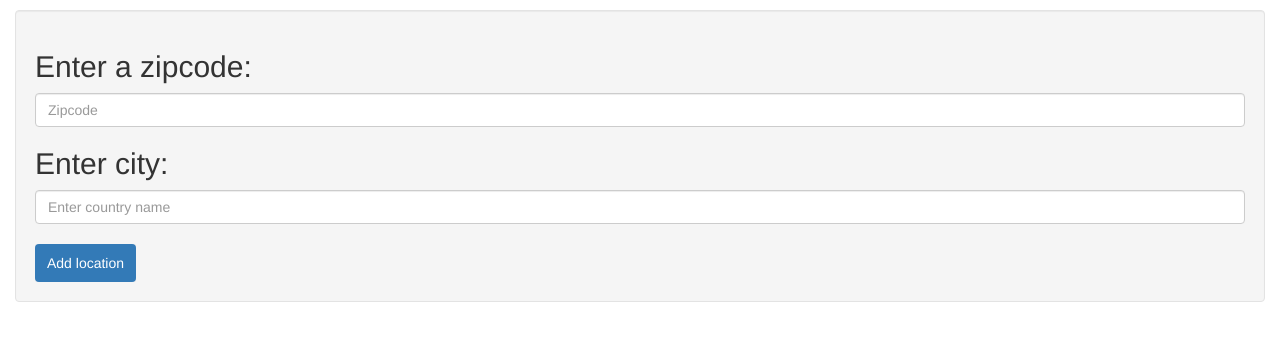
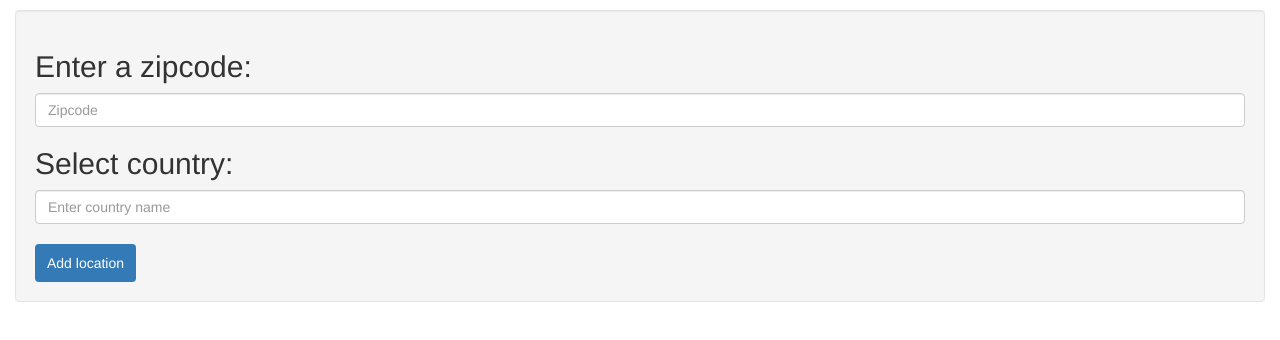
Before and after one commit to khristop/angular-certification, an Angular app: page / in a window 1280 px wide. Shown: the top 340 px of the page. Built offline with nearby package versions, Linux system fonts and the light colour scheme.

Commit message:
:sparkles: Update  title

```diff
--- a/src/app/main/location-form/location-form.component.html
+++ b/src/app/main/location-form/location-form.component.html
@@ -9,7 +9,7 @@
       formControlName="zipcode"
     />
   </div>
-  <h2>Enter city:</h2>
+  <h2>Select country:</h2>
   <div class="dropdown__wrapper">
     <input
       class="form-control"
```
